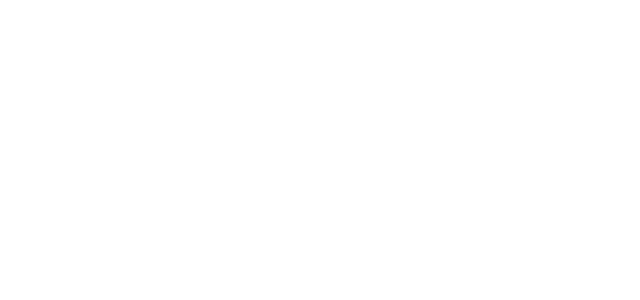
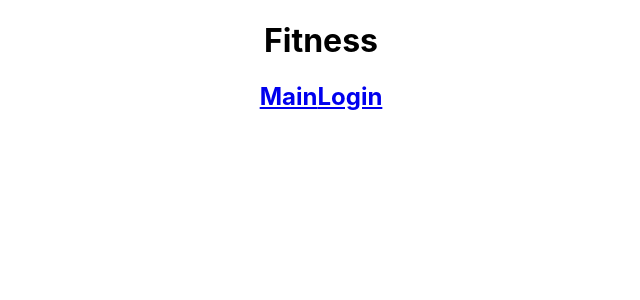
Before and after one commit to GoncharEvgeniy/fitness, a React (Create React App) app in the folder fitness-application/: page / in a window 1280 px wide. Shown: the top 300 px of the page, without its empty margins (319-959 px from the left). Built offline with nearby package versions, Linux system fonts and the light colour scheme.

Commit message:
Create empty main page and link to login

```diff
--- a/fitness-application/package.json
+++ b/fitness-application/package.json
@@ -6,9 +6,12 @@
     "@testing-library/jest-dom": "^5.11.9",
     "@testing-library/react": "^11.2.3",
     "@testing-library/user-event": "^12.6.0",
+    "history": "^5.0.0",
     "react": "^17.0.1",
     "react-dom": "^17.0.1",
+    "react-router-dom": "^5.2.0",
     "react-scripts": "4.0.1",
+    "save": "^2.4.0",
     "web-vitals": "^0.2.4"
   },
   "scripts": {
--- a/fitness-application/src/App.js
+++ b/fitness-application/src/App.js
@@ -1,10 +1,20 @@
 import './App.css';
+import React from "react";
+import NavBar from "./navbar/Navbar";
+import {createBrowserHistory} from "history";
+import {BrowserRouter} from 'react-router-dom';
+
+const history = createBrowserHistory();
 
 function App() {
-  return (
-    <div className="App">
-    </div>
-  );
+    return (
+        <BrowserRouter history={history} basename={'/fitness'}>
+            <div className="App">
+                <h1>Fitness</h1>
+                <NavBar/>
+            </div>
+        </BrowserRouter>
+    );
 }
 
 export default App;
--- /dev/null
+++ b/fitness-application/src/navbar/Navbar.js
@@ -0,0 +1,17 @@
+import React from "react";
+import {NavLink} from "react-router-dom";
+
+function NavBar() {
+    return (
+        <div className="App">
+            <h2>
+                <nav>
+                    <NavLink extract to={"/"}>Main</NavLink>
+                    <NavLink extract to={"/login"}>Login</NavLink>
+                </nav>
+            </h2>
+        </div>
+    );
+}
+
+export default NavBar;
```
Also changed, not shown: 1 other file (tests, documents, lock files or other folders).
